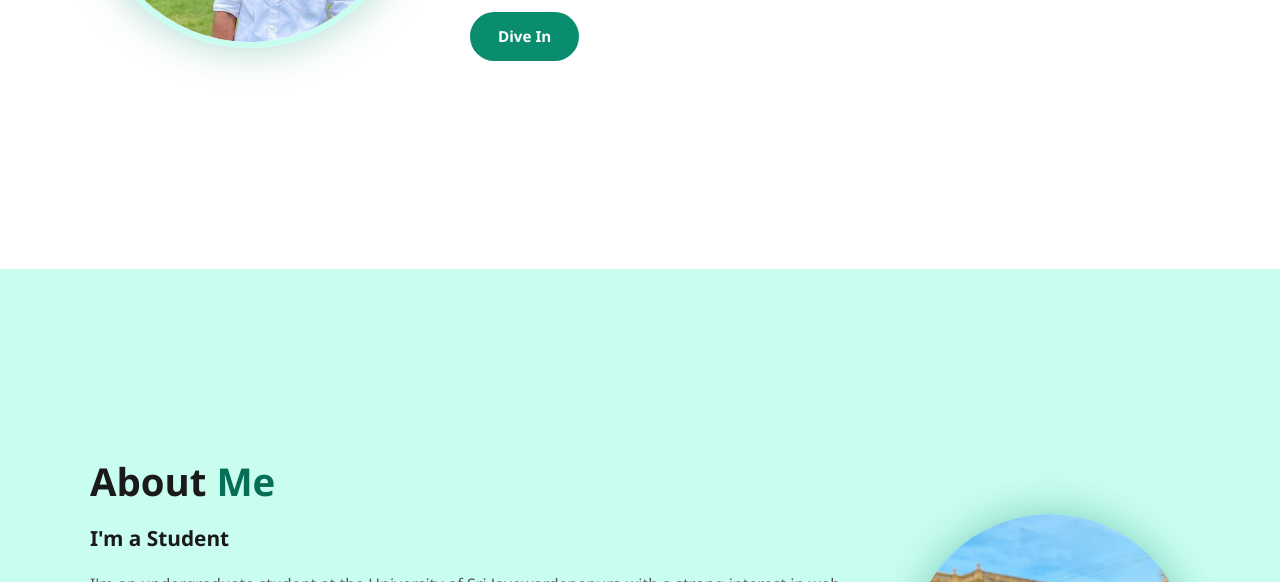
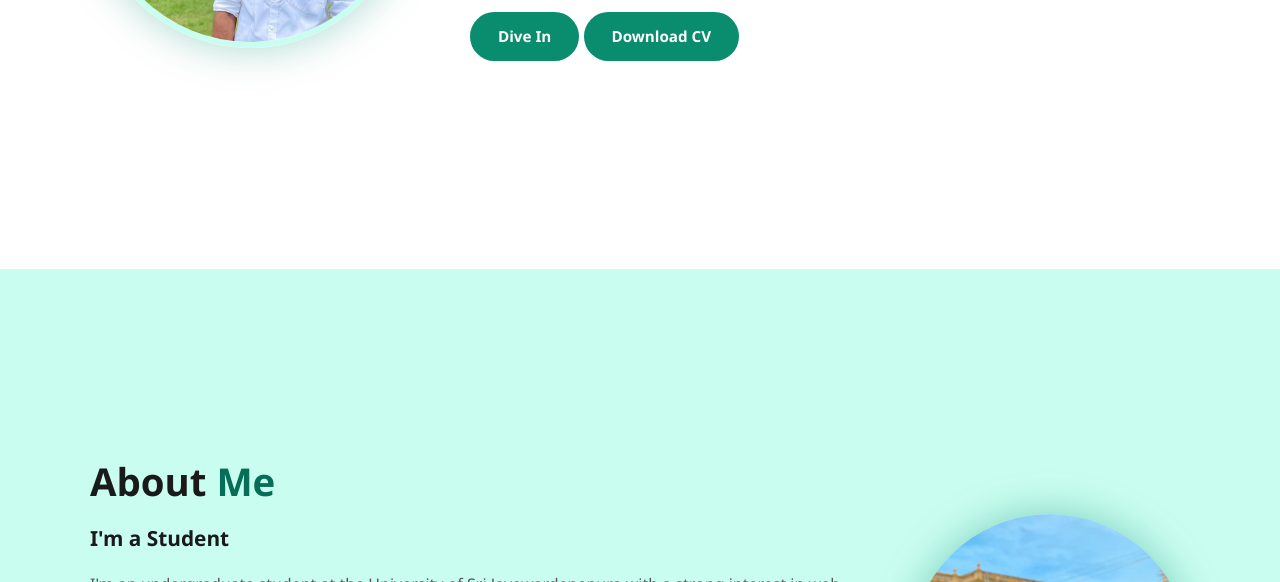
Before and after one commit to senuracmps/myportfolio, a plain HTML site: page index.html in a window 1280 px wide. Shown: the part 518-1100 px from the top of the page. Drawn offline with Linux system fonts and the light colour scheme.

Commit message:
download cv button

```diff
--- a/index.html
+++ b/index.html
@@ -51,6 +51,7 @@
           <a href="https://www.instagram.com/s_n_r_n_m_s_r?igsh=dmU4czQ5MWhxbTM5" target="_blank" rel="noopener" aria-label="Instagram"><img src="images/ins.jpg" class="radius"></a>
         </div>
         <a href="#about" class="btn btn-primary">Dive In</a>
+        <a href="myCV.pdf" download class="btn btn-primary">Download CV</a>
       </div>
     </div><br><br><br><br><br>
   </section>
```
Also changed, not shown: 1 other file.
